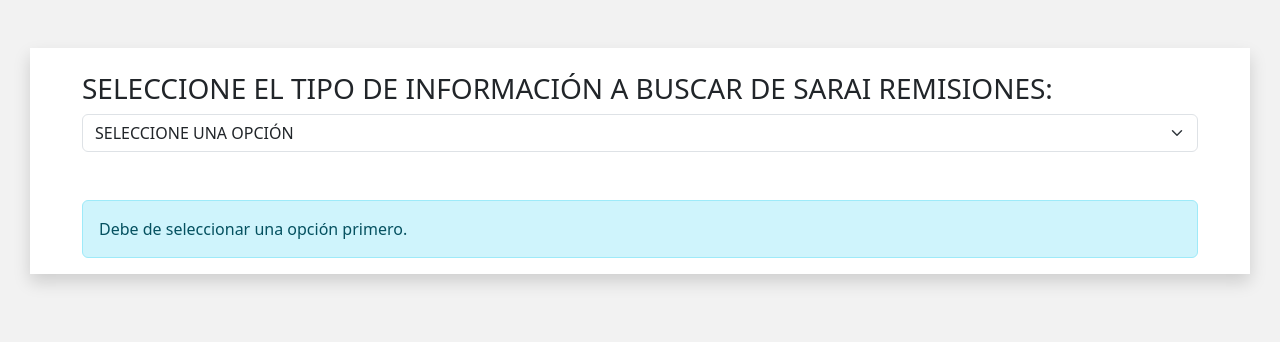
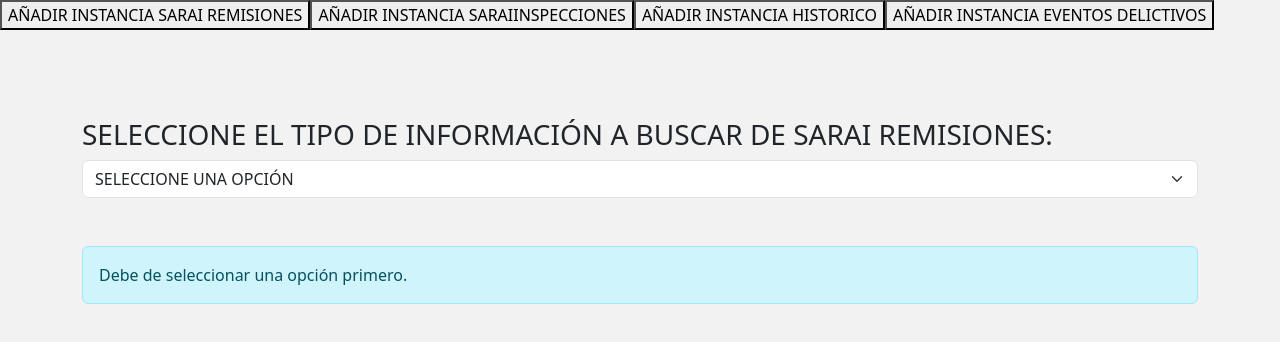
Before and after one commit to RaulRomero26/test-componentes, a React (Vite) app: page / in a window 1280 px wide. Shown: the top 342 px of the page. Built offline with nearby package versions, Linux system fonts and the light colour scheme.

Commit message:
update: base multiplier

```diff
--- /dev/null
+++ b/src/components/BaseMultiplier/BaseMultiplier.jsx
@@ -0,0 +1,73 @@
+import  { useState } from 'react'
+import { SelectBaseComponent } from '../Table';
+
+const NuevaInstanciasRemisiones = () => {
+    return   <SelectBaseComponent  base={'SARAI REMISIONES'} />
+  };
+const NuevaInstanciasInspecciones = () => {
+    return   <SelectBaseComponent  base={'SARAI INSPECCIONES'} />
+  };
+const NuevaInstanciasHistorico = () => {
+    return   <SelectBaseComponent  base={'SARAI HISTORICO'} />
+  };
+const NuevaInstanciasIncidencia = () => {
+    return   <SelectBaseComponent  base={'SARAI INCIDENCIA DELICTIVA'} />
+  };
+
+export const BaseMultiplier = () => {
+
+    const [InstanciasRemisiones, setInstanciasRemisiones] = useState([]);
+    const [InstanciasInspecciones, setInstanciasInspecciones] = useState([]);
+    const [InstanciasHistorico, setInstanciasHistorico] = useState([]);
+    const [InstanciasEventosDelictivos, setInstanciasEventosDelictivos] = useState([]);
+
+    const onAddInstanciaRemisiones = event => {
+        setInstanciasRemisiones(InstanciasRemisiones.concat(<NuevaInstanciasRemisiones key={InstanciasRemisiones.length} />));
+    };
+    const onAddInstanciaInspecciones = event => {
+        setInstanciasInspecciones(InstanciasInspecciones.concat(<NuevaInstanciasInspecciones key={InstanciasInspecciones.length} />));
+    };
+    const onAddInstanciaHistorico = event => {
+        setInstanciasHistorico(InstanciasHistorico.concat(<NuevaInstanciasHistorico key={InstanciasHistorico.length} />));
+    };
+    const onAddInstanciaEventosDelictivos = event => {
+        setInstanciasEventosDelictivos(InstanciasEventosDelictivos.concat(<NuevaInstanciasIncidencia key={InstanciasEventosDelictivos.length} />));
+    };
+
+  return (
+    <>
+    <div>
+        <button onClick={onAddInstanciaRemisiones}>AÑADIR INSTANCIA SARAI REMISIONES </button>
+        <button onClick={onAddInstanciaInspecciones}>AÑADIR INSTANCIA SARAIINSPECCIONES </button>
+        <button onClick={onAddInstanciaHistorico}>AÑADIR INSTANCIA HISTORICO </button>
+        <button onClick={onAddInstanciaEventosDelictivos}>AÑADIR INSTANCIA EVENTOS DELICTIVOS </button>
+
+    </div>
+    <div className="row mt-3">
+        <div className="col">
+            <SelectBaseComponent  base={'SARAI REMISIONES'} />
+            {InstanciasRemisiones}
+        </div>
+    </div>
+    <div className="row mt-3">
+        <div className="col">
+            <SelectBaseComponent  base={'SARAI INSPECCIONES'} />
+            {InstanciasInspecciones}
+        </div>
+    </div>
+    <div className="row mt-3">
+        <div className="col">
+            <SelectBaseComponent  base={'SARAI HISTORICO'} />
+            {InstanciasHistorico}
+        </div>
+    </div>
+    <div className="row mt-3">
+        <div className="col">
+            <SelectBaseComponent  base={'SARAI EVENTOS DELICTIVOS'} />
+            {InstanciasEventosDelictivos}
+        </div>
+    </div>
+
+    </>
+  )
+}
--- a/src/main.jsx
+++ b/src/main.jsx
@@ -10,6 +10,7 @@ import './index.css'
 //import { TableDecider } from './TableDecider'
 import { SelectBaseComponent } from './components' // este es el import del componente
 import { CheckBoxSelector } from './components/CheckBoxSelector/CheckBoxSelector'
+import { BaseMultiplier } from './components/BaseMultiplier/BaseMultiplier'
 //import WebcamCapture from './WebcamCapture'
 
 
@@ -20,9 +21,14 @@ ReactDOM.createRoot(document.getElementById('root')).render(
       {/* <div className="">
         <CheckBoxSelector/>
       </div> */}
-      <div className="contenedor-select-base shadow">
+      <div className="row mb-4">
+        <div className="col">
+          <BaseMultiplier/>
+        </div>
+      </div>
+      {/* <div className="contenedor-select-base shadow">
         <SelectBaseComponent  base={'SARAI REMISIONES'} />
-      </div>
+      </div> */}
       {/* <TableDecider lugar={'datospersonales'}/>
       <TableDecider lugar={'datospersonales'}/> */}
 {/*
```
